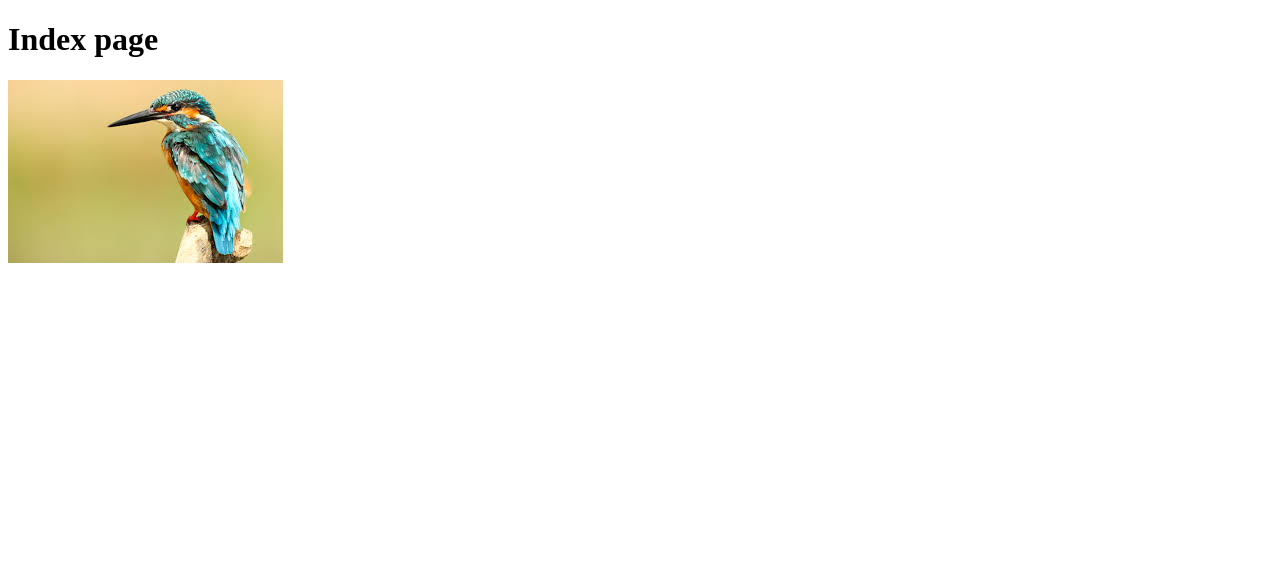
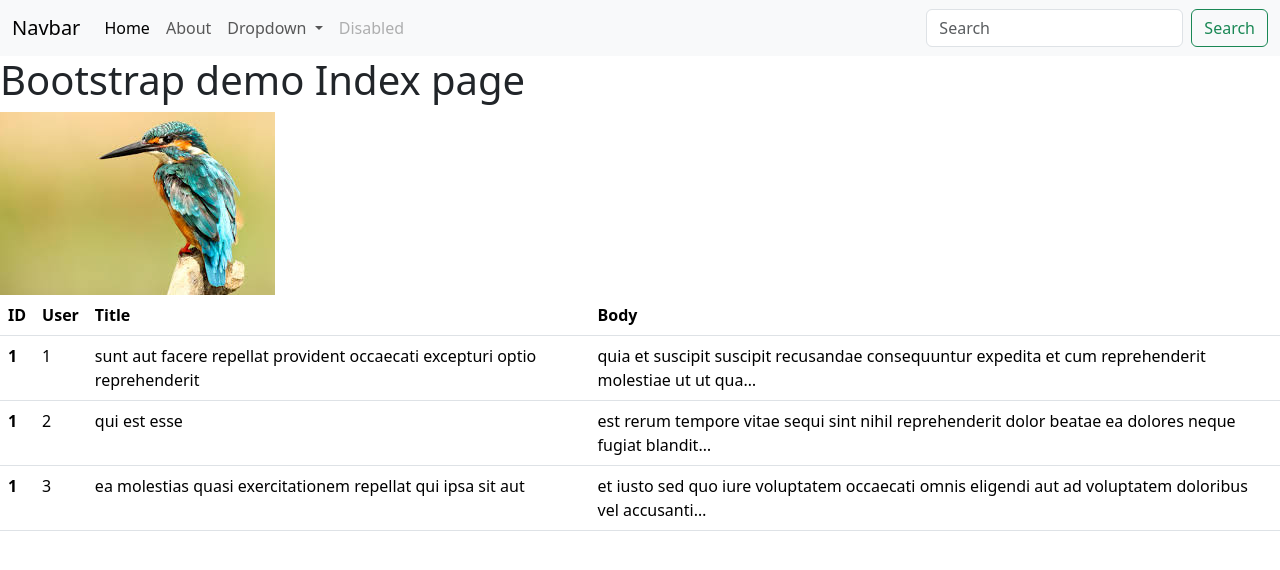
Before and after one commit to TajwarSaiyeed/django-project, a Django app: page / in a window 1280 px wide. Shown: the top 570 px of the page. Run offline with Django 5.2, Linux system fonts and the light colour scheme.

Commit message:
Add about page and enhance index page with Bootstrap styling
- Updated URLs to include an about page with dynamic content.
- Modified home view to pass data to the index template.
- Created a new about.html template.
- Enhanced index.html with Bootstrap for improved styling and layout.

```diff
--- a/djangoProject4/djangoProject4/urls.py
+++ b/djangoProject4/djangoProject4/urls.py
@@ -4,6 +4,8 @@ from . import views
 
 urlpatterns = [
     path('admin/', admin.site.urls),
-    path('', views.home),
+    path('', views.home, name='home'),
+    # path('about/<int:page>/', views.about, name='about'),
+    path('about/', views.about, name='about'),
     path('first_app/', include('first_app.urls')),
 ]
--- a/djangoProject4/djangoProject4/views.py
+++ b/djangoProject4/djangoProject4/views.py
@@ -1,4 +1,34 @@
+from django.http import HttpResponse
 from django.shortcuts import render
 
 def home(req):
-    return render(req, 'index.html')
+    data = [
+        {
+            "userId": 1,
+            "id": 1,
+            "title": "sunt aut facere repellat provident occaecati excepturi optio reprehenderit",
+            "body": "quia et suscipit\nsuscipit recusandae consequuntur expedita et cum\nreprehenderit molestiae ut ut quas totam\nnostrum rerum est autem sunt rem eveniet architecto"
+        },
+        {
+            "userId": 1,
+            "id": 2,
+            "title": "qui est esse",
+            "body": "est rerum tempore vitae\nsequi sint nihil reprehenderit dolor beatae ea dolores neque\nfugiat blanditiis voluptate porro vel nihil molestiae ut reiciendis\nqui aperiam non debitis possimus qui neque nisi nulla"
+        },
+        {
+            "userId": 1,
+            "id": 3,
+            "title": "ea molestias quasi exercitationem repellat qui ipsa sit aut",
+            "body": "et iusto sed quo iure\nvoluptatem occaecati omnis eligendi aut ad\nvoluptatem doloribus vel accusantium quis pariatur\nmolestiae porro eius odio et labore et velit aut"
+        }
+    ]
+
+    return render(req, 'index.html', {'data': data})
+
+# def about(req, page):
+#     print(req.GET)
+#     return render(req, 'about.html', {'page': page})
+
+def about(req):
+    print(req.GET)
+    return render(req, 'about.html', {'page': req.GET.get('page')})
--- a/djangoProject4/templates/index.html
+++ b/djangoProject4/templates/index.html
@@ -1,16 +1,108 @@
 {% load static %}
-<!doctype html>
+<!DOCTYPE html>
 <html lang="en">
-<head>
-    <meta charset="UTF-8">
-    <meta name="viewport"
-          content="width=device-width, user-scalable=no, initial-scale=1.0, maximum-scale=1.0, minimum-scale=1.0">
-    <meta http-equiv="X-UA-Compatible" content="ie=edge">
-    <title>Home page</title>
-</head>
-<body>
-    <h1>Index page</h1>
+  <head>
+    <meta charset="utf-8" />
+    <meta name="viewport" content="width=device-width, initial-scale=1" />
+    <title>Bootstrap demo</title>
+    <link
+      href="https://cdn.jsdelivr.net/npm/bootstrap@5.3.3/dist/css/bootstrap.min.css"
+      rel="stylesheet"
+      integrity="sha384-QWTKZyjpPEjISv5WaRU9OFeRpok6YctnYmDr5pNlyT2bRjXh0JMhjY6hW+ALEwIH"
+      crossorigin="anonymous"
+    />
+  </head>
+  <body>
+    <nav class="navbar navbar-expand-lg bg-body-tertiary">
+      <div class="container-fluid">
+        <a class="navbar-brand" href="#">Navbar</a>
+        <button
+          class="navbar-toggler"
+          type="button"
+          data-bs-toggle="collapse"
+          data-bs-target="#navbarSupportedContent"
+          aria-controls="navbarSupportedContent"
+          aria-expanded="false"
+          aria-label="Toggle navigation"
+        >
+          <span class="navbar-toggler-icon"></span>
+        </button>
+        <div class="collapse navbar-collapse" id="navbarSupportedContent">
+          <ul class="navbar-nav me-auto mb-2 mb-lg-0">
+            <li class="nav-item">
+              <a
+                class="nav-link active"
+                aria-current="page"
+                href="{% url 'home' %}"
+                >Home</a
+              >
+            </li>
+            <li class="nav-item">
+              <a class="nav-link" href="{% url 'about' page=5 %}">About</a>
+            </li>
+            <li class="nav-item dropdown">
+              <a
+                class="nav-link dropdown-toggle"
+                href="#"
+                role="button"
+                data-bs-toggle="dropdown"
+                aria-expanded="false"
+              >
+                Dropdown
+              </a>
+              <ul class="dropdown-menu">
+                <li><a class="dropdown-item" href="#">Action</a></li>
+                <li><a class="dropdown-item" href="#">Another action</a></li>
+                <li><hr class="dropdown-divider" /></li>
+                <li>
+                  <a class="dropdown-item" href="#">Something else here</a>
+                </li>
+              </ul>
+            </li>
+            <li class="nav-item">
+              <a class="nav-link disabled" aria-disabled="true">Disabled</a>
+            </li>
+          </ul>
+          <form class="d-flex" role="search">
+            <input
+              class="form-control me-2"
+              type="search"
+              placeholder="Search"
+              aria-label="Search"
+            />
+            <button class="btn btn-outline-success" type="submit">
+              Search
+            </button>
+          </form>
+        </div>
+      </div>
+    </nav>
+    <h1>Bootstrap demo Index page</h1>
     <img src="{% static 'bird1.jpeg' %}" alt="bird image" />
-{#<img src="static/bird1.jpeg" alt="bird image" />#}
-</body>
+    <table class="table">
+      <thead>
+        <tr>
+          <th scope="col">ID</th>
+          <th scope="col">User</th>
+          <th scope="col">Title</th>
+          <th scope="col">Body</th>
+        </tr>
+      </thead>
+      <tbody>
+        {% for item in data %}
+        <tr>
+          <th scope="row">{{ item.userId }}</th>
+          <td>{{ item.id }}</td>
+          <td>{{ item.title }}</td>
+          <td>{{ item.body|truncatechars:100 }}</td>
+        </tr>
+        {% endfor %}
+      </tbody>
+    </table>
+    <script
+      src="https://cdn.jsdelivr.net/npm/bootstrap@5.3.3/dist/js/bootstrap.bundle.min.js"
+      integrity="sha384-YvpcrYf0tY3lHB60NNkmXc5s9fDVZLESaAA55NDzOxhy9GkcIdslK1eN7N6jIeHz"
+      crossorigin="anonymous"
+    ></script>
+  </body>
 </html>
```
Also changed, not shown: djangoProject4/templates/about.html (added, +17 -0 lines).
